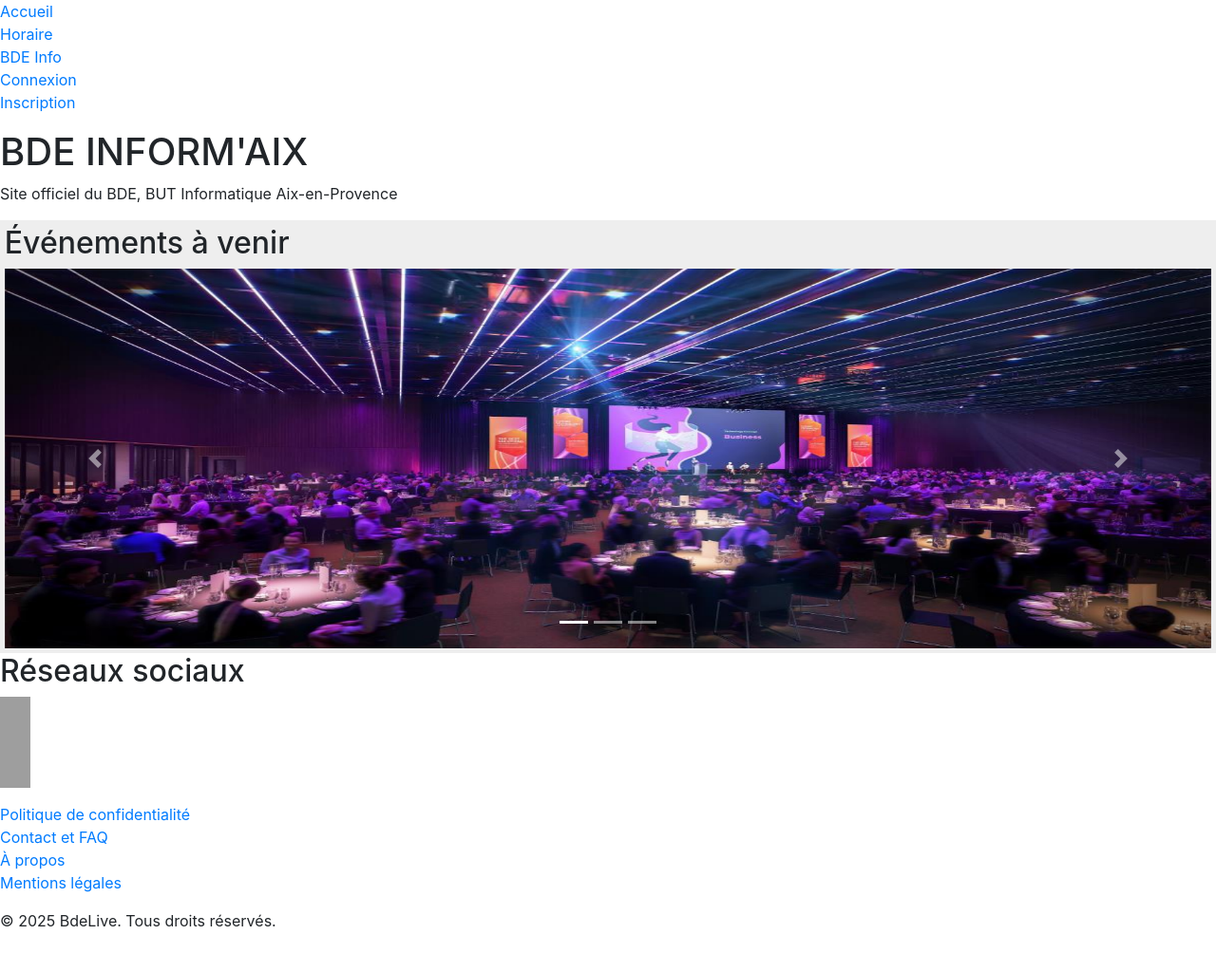
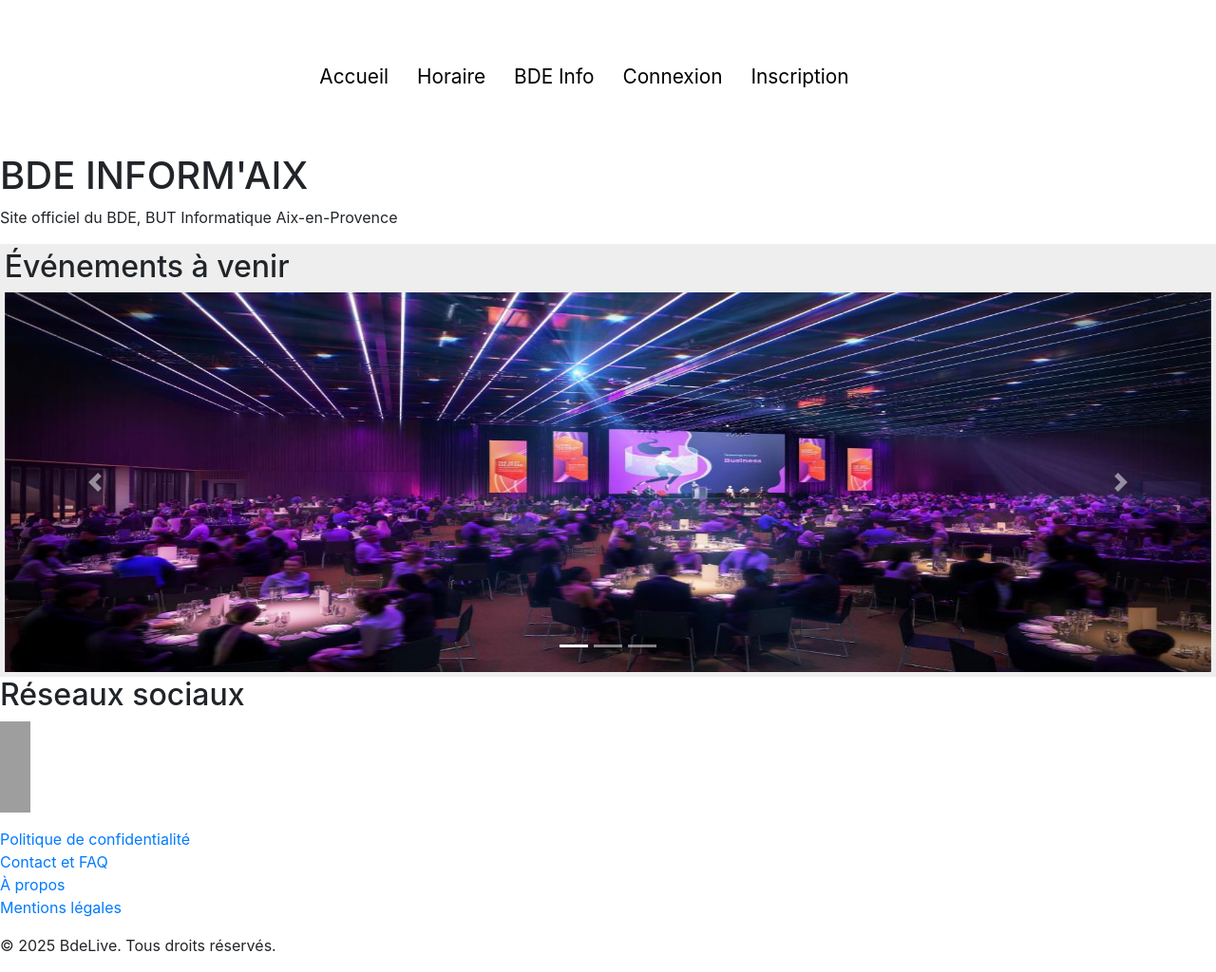
Before and after one commit to nularyNasser/BdeLive, a PHP site: page /index.php in a window 1280 px wide. Shown: the whole page at 95% size. Before the commit the page ends 976 px from the top, so only its background shows below. Run offline with PHP 8.4, Linux system fonts and the light colour scheme; grey boxes are pictures that could not be loaded.

Commit message:
class nav dans la balise nav

```diff
--- a/app/include/include.inc.php
+++ b/app/include/include.inc.php
@@ -9,15 +9,17 @@
     <meta charset="UTF-8">
     <meta name="viewport" content="width=device-width, initial-scale=1.0">
     <meta name="description" content="Site officiel du BDE Inform'Aix - BDE Informatique à Aix-en-Provence. Découvrez nos événements, avantages étudiants et réseaux sociaux.">
-    <link rel="stylesheet" href="/assets/css/style.css">
-    <link rel="icon" href="/assets/img/logo.png">
+    <link rel="stylesheet" href="../assets/css/style.css">
+    <link rel="stylesheet" href="../assets/css/navbar.css"
+    <link rel="icon" href="../assets/img/logo.png">
     <link rel="stylesheet" href="https://cdn.jsdelivr.net/npm/bootstrap@4.6.2/dist/css/bootstrap.min.css">
     <title><?= $title ?></title>
 </head>
 <body>
 <?php if ($wouldNav): ?>
     <header>
-        <nav aria-label="Main navigation">
+        <nav class="nav" aria-label="Main navigation">
+            <a href
             <ul>
                 <li><a href="index.php?page=home">Accueil</a></li>
                 <li><a href="#">Horaire</a></li>
```
